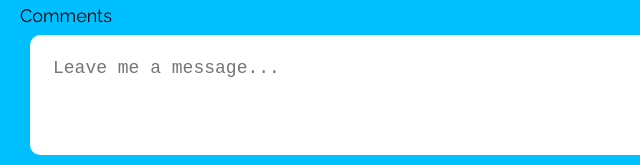
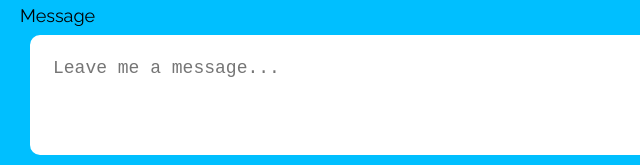
Before and after one commit to markyanjunch/si539-mobileview, a plain HTML site: page contact.html in a window 1280 px wide. Shown: the part 1310-1475 px from the top of the page, 0-640 px from the left. Drawn offline with Linux system fonts and the light colour scheme.

Commit message:
Update contact.html

```diff
--- a/contact.html
+++ b/contact.html
@@ -55,8 +55,8 @@
                     <input type="text" id="lname" name="lastname" placeholder="Your last name" required>
                     <label for="email">Email</label>
                     <input type="email" id="email" name="email" placeholder="Your email" required>
-                    <label for="comments">Comments</label>
-                    <textarea id="comments" name="comments" placeholder="Leave me a message..." required></textarea>
+                    <label for="message">Message</label>
+                    <textarea id="message" name="message" placeholder="Leave me a message..." required></textarea>
                     <input type="submit" value="Submit">
                 </fieldset>
             </form>
```
